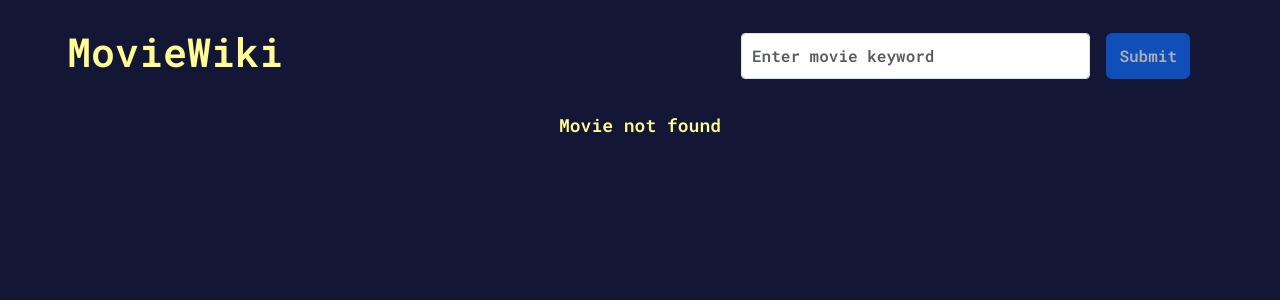
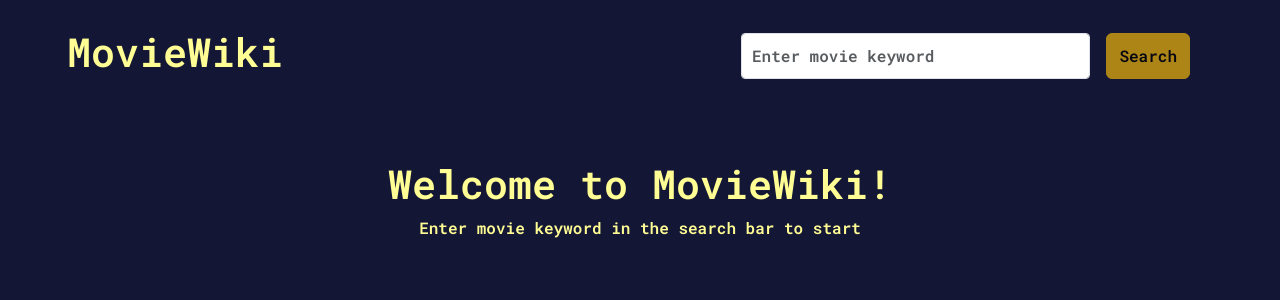
Before and after one commit to syifaiswardy/react-movie-app, a React (Create React App) app: page / in a window 1280 px wide. Before the commit this address had no page. Shown: the top 300 px of the page. Built offline with nearby package versions, Linux system fonts and the light colour scheme.

Commit message:
logic refactor

```diff
--- a/src/App.css
+++ b/src/App.css
@@ -67,3 +67,8 @@ html{
   color: rgb(255, 253, 147);
   font-size: 18px;
 }
+
+.home{
+  color: rgb(255, 253, 147);
+  text-align: center;
+}
--- /dev/null
+++ b/src/Components/home.jsx
@@ -0,0 +1,13 @@
+import React from "react";
+
+const Home = ()=>{
+
+    return(
+        <div>
+            <h1 className="home mt-5">Welcome to MovieWiki!</h1>
+            <p className="home">Enter movie keyword in the search bar to start</p>
+        </div>
+    )
+}
+
+export default Home;
--- a/src/Components/movieList.jsx
+++ b/src/Components/movieList.jsx
@@ -1,39 +1,56 @@
-import React, { useContext } from "react";
+import React, { useContext, useState } from "react";
 import { GlobalContext } from "../GlobalContext";
+import Home from "./home";
 
 
 const MovieList = () => {
 
-    const { movieList, loading } = useContext(GlobalContext)
-    console.log(movieList);
+    const { movieList, loading, searched } = useContext(GlobalContext)
+
+    console.log(movieList, searched);
+
+    const renderMovies = () => {
+        if (loading) {
+            return <span className="d-flex justify-content-center align-items-center mt-5">Loading...</span>;
+        } else if (movieList && movieList.length > 0) {
             return (
-        <div className="container">
-            <div className="movieList">
-                {loading ? (
-                    <span className="d-flex justify-content-center align-items-center">Loading...</span>
-                ) : movieList && movieList.length > 0 ? (
                 <div className="row">
                     {movieList.map((item) => (
                         <div className="col-md-3 mb-4" key={item.imdbID}>
-                                <div className="card h-100" style={{background: 'black'}}>
+                            <div className="card h-100" style={{ background: 'black' }}>
                                 <img className="card-img-top" src={item.Poster} alt="Movie Poster" />
                                 <div className="card-body">
-                                        <h5 className="card-title text-center" style={{color: 'rgb(255, 253, 147)'}}>{item.Title}</h5>
-                                        <p className="card-text text-center" style={{color: 'rgb(255, 253, 147)'}}>{item.Year}</p>
+                                    <h5 className="card-title text-center" style={{ color: 'rgb(255, 253, 147)' }}>{item.Title}</h5>
+                                    <p className="card-text text-center" style={{ color: 'rgb(255, 253, 147)' }}>{item.Year}</p>
                                 </div>
                             </div>
                         </div>
                     ))}
                 </div>
+            );
+        } else {
+            return (
+                <div>
+                    <p className="d-flex justify-content-center align-items-center mt-5">Movie not found</p>
+                </div>
+            );
+        }
+    };
+    return (
+        <div className="container">
+            <div className="movieList">
+                {!searched ? (
+                    <div>
+                        <Home />
+                    </div>
                 ) : (
-                    <div>
-                        <p className="d-flex justify-content-center align-items-center">Movie not found</p>
-                    </div>
+                    renderMovies()
                 )}
             </div>
         </div>
 
     )
+
 }
 
 export default MovieList;
--- a/src/Components/search.jsx
+++ b/src/Components/search.jsx
@@ -25,9 +25,9 @@ const Search = () => {
 
                         <button disabled={searchParam.trim().length <= 2} //to make the button disabled if have letter less than or equal 2
                             onClick={handleOnSubmit}
-                            className="btn btn-primary mx-2"
+                            className="btn btn-warning mx-2"
                             type="button">
-                            Submit
+                            Search
                         </button>
                     </div>
             </div>
--- a/src/GlobalContext.js
+++ b/src/GlobalContext.js
@@ -6,6 +6,7 @@ export const GlobalContext = createContext({
     handleOnSubmit: () => { },
     movieList: [],
     loading: false, //flag
+    searched: false,
 })
 
 const GlobalState = ({ children }) => {
@@ -13,6 +14,7 @@ const GlobalState = ({ children }) => {
     const [searchParam, setSearchParam] = useState('')
     const [movieList, setMovieList] = useState([])
     const [loading, setLoading] = useState(false)
+    const [searched, setSearched] = useState(false);
 
 
     useEffect(()=>{
@@ -27,6 +29,7 @@ const GlobalState = ({ children }) => {
 
     const handleOnSubmit = async () => {
         setLoading(true)
+        setSearched(true)
 
         const response = await fetch(`https://www.omdbapi.com/?s=${searchParam}&apikey=dc6a5742`)//fetch the api endpoint
         const data = await response.json();
@@ -36,6 +39,7 @@ const GlobalState = ({ children }) => {
             // localStorage.setItem('movieList', JSON.stringify(data.Search))
             setLoading(false)
             setSearchParam('')
+            setSearched(true)
         }
 
     }
@@ -47,6 +51,7 @@ const GlobalState = ({ children }) => {
         handleOnSubmit,
         movieList,
         loading, //flag
+        searched,
     }
 
     return (
```
Lines whose indentation alone changed are shown as unchanged.
